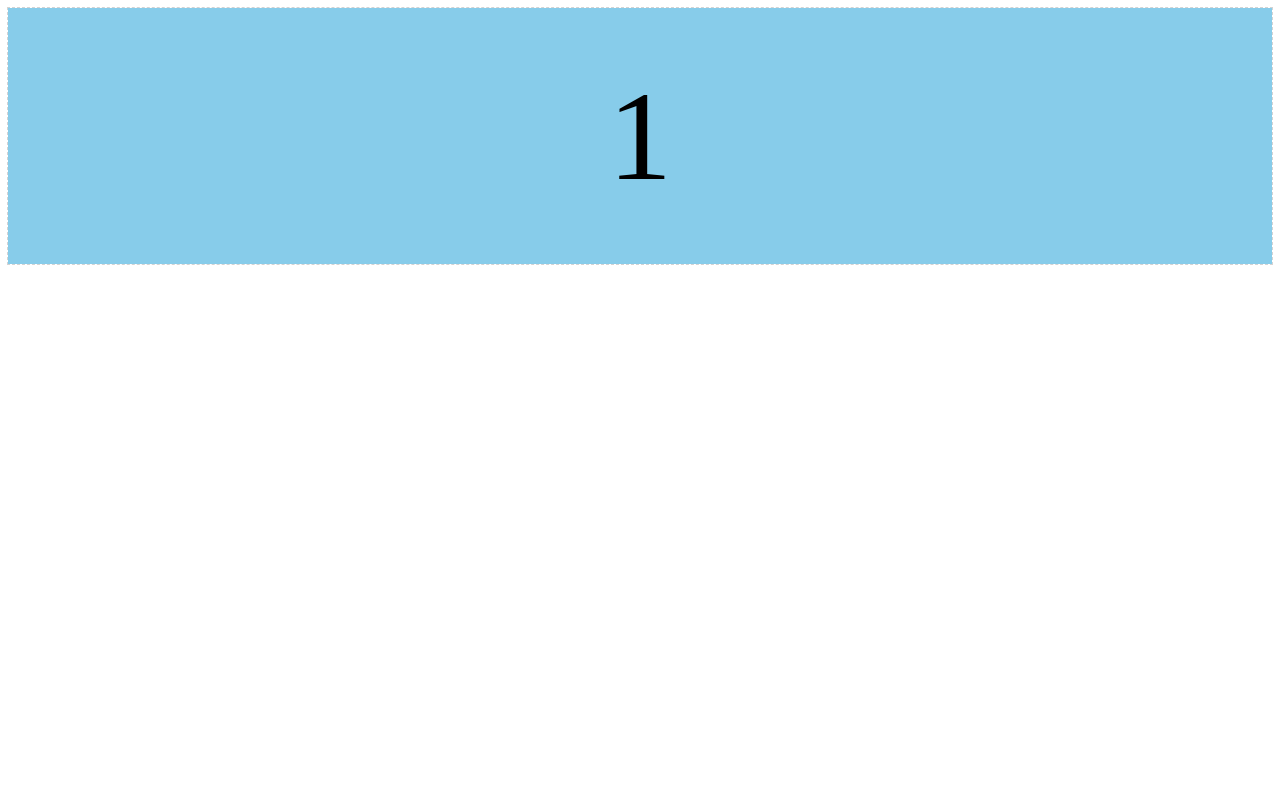
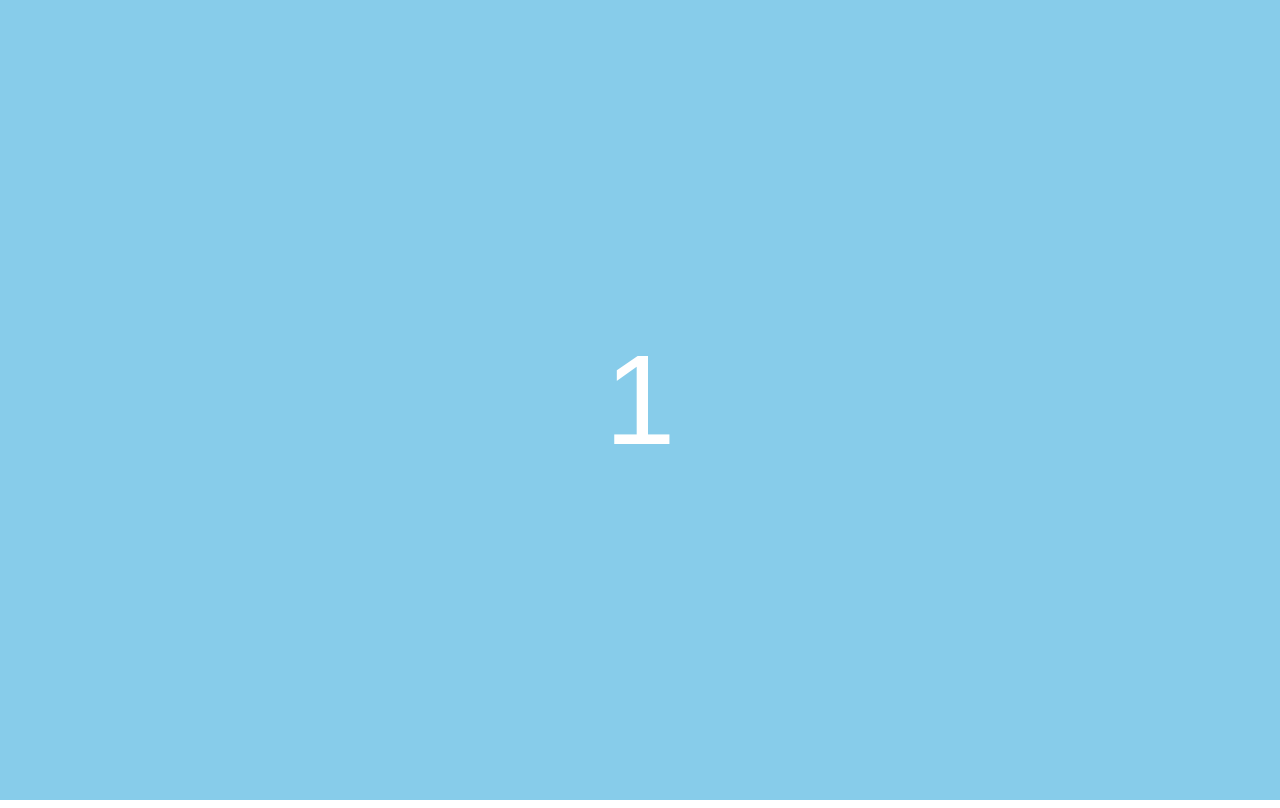
Before and after one commit to GrzegorzNecka/css-scroll-snap, a plain HTML site: page index.html in a window 1280 px wide. Drawn offline with Linux system fonts and the light colour scheme.

Commit message:
2 files modified, 1 deleted

```diff
--- a/index.html
+++ b/index.html
@@ -5,12 +5,12 @@
     <link rel="stylesheet" type="text/css" href="styles.css" />
   </head>
   <body>
-    <div class="container scroll-snapping" dir="rtl">
+    <main class="container scroll-snapping">
       <div class="item">1</div>
       <div class="item">2</div>
       <div class="item">3</div>
       <div class="item">4</div>
       <div class="item">5</div>
-    </div>
+    </main>
   </body>
 </html>
--- a/styles.css
+++ b/styles.css
@@ -1,14 +1,11 @@
 html,
 body {
-  height: 100%;
+  overflow: hidden;
+  margin: 0;
 }
 .container {
-  display: flex;
   overflow: auto;
-  outline: 1px dashed lightgray;
-  flex: none;
-  height: 256px;
-  flex-flow: column nowrap;
+  height: 100%;
 }
 
 .container > .item:nth-child(even) {
@@ -21,11 +18,15 @@ body {
 
 .item {
   text-align: center;
-  scroll-snap-align: center;
-  flex: none;
   line-height: 256px;
   font-size: 128px;
+  font-family: Arial, Helvetica, sans-serif;
+  color: white;
   height: 100%;
+  width: 100%;
+  display: flex;
+  justify-content: center;
+  align-items: center;
 }
 
 /*-------------------------------*/
```
Also changed, not shown: me.html (deleted, +0 -8 lines).
